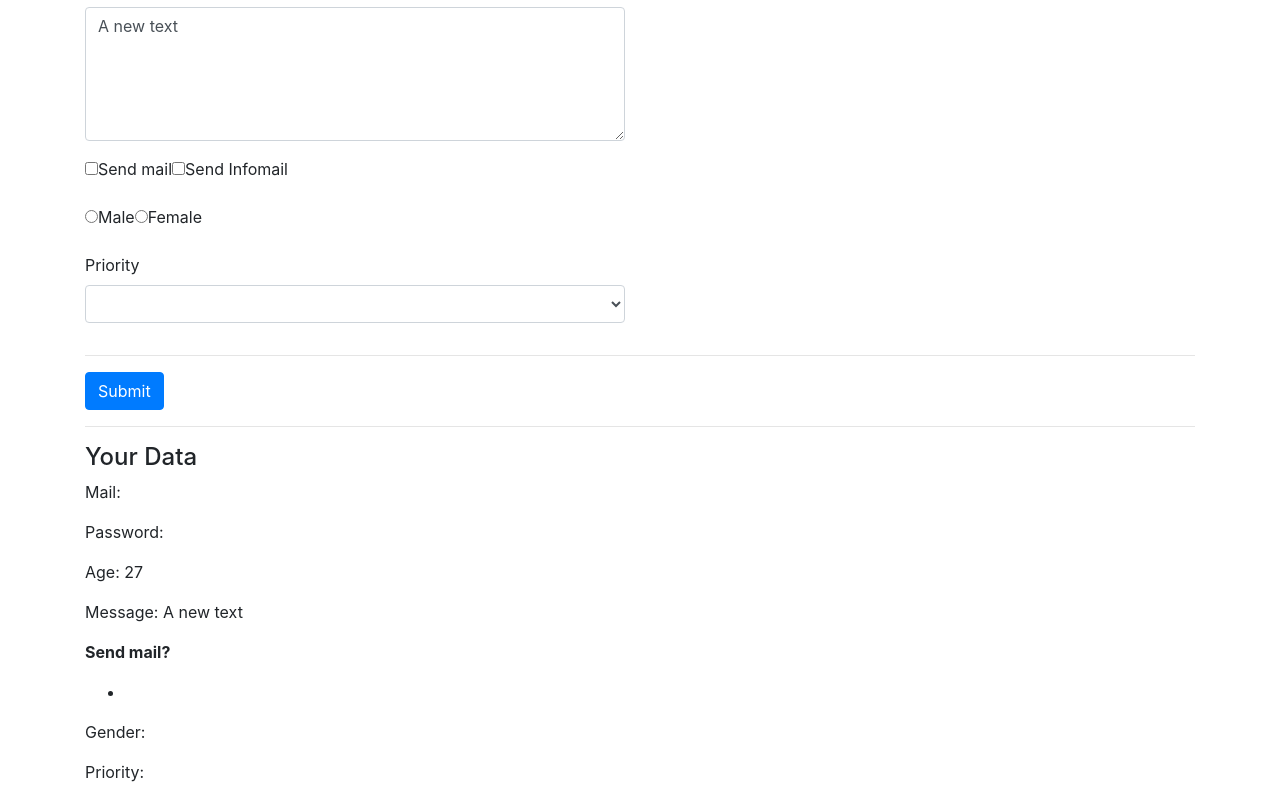
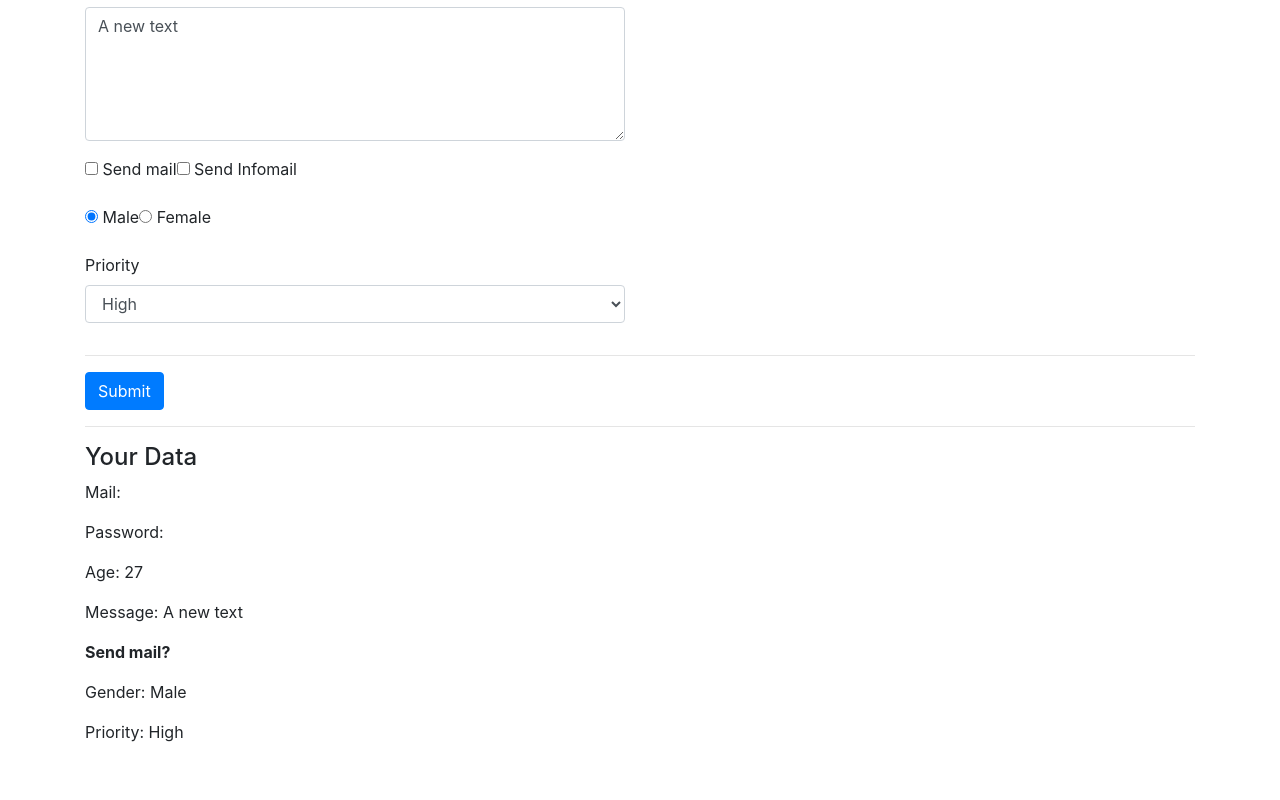
Before and after one commit to leriil/vue-first-steps, a Vue app: page / in a window 1280 px wide. Shown: the part 364-1164 px from the top of the page. After the commit the page ends 1124 px from the top, so only its background shows below. Built offline with nearby package versions, Linux system fonts and the light colour scheme; a web font is replaced by a local one.

Commit message:
checkbox, radiobutton, select

```diff
--- a/src/App.vue
+++ b/src/App.vue
@@ -44,30 +44,36 @@
         <div class="row">
              <div class="col-xs-12 col-sm-8 col-sm-offset-2 col-md-6 col-md-offset-3">
                  <div class="form-group">
+                    <!-- add the values of checkboxes to thesame  array -->
                      <label for="sendmail">
                          <input type="checkbox"
                                 id="sendmail"
-                                value="SendMail">Send mail
+                                value="SendMail"
+                                v-model="sendMail"> Send mail
                      </label>
                      <label for="sendInfomail">
                          <input type="checkbox"
                                 id="sendInfomail"
-                                value="sendInfoMail">Send Infomail
+                                value="sendInfoMail"
+                                v-model="sendMail"> Send Infomail
                      </label>
                  </div>
              </div>
         </div>
         <div class="row">
              <div class="col-xs-12 col-sm-8 col-sm-offset-2 col-md-6 col-md-offset-3 form-group">
+                <!-- v-model recognizes that the radiobuttons are in the same group because of v-model, the value selected is automatically stored -->
                  <label for="male">
                      <input type="radio"
                             id="male"
-                            value="Male">Male
+                            value="Male"
+                            v-model="gender">  Male
                  </label>
                  <label for="female">
                      <input type="radio"
                             id="female"
-                            value="Female">Female
+                            value="Female"
+                            v-model="gender">  Female
                  </label>
              </div>
         </div>
@@ -75,8 +81,11 @@
             <div class="col-xs-12 col-sm-8 col-sm-offset-2 col-md-6 col-md-offset-3 form-group">
                 <label for="priority">Priority</label>
                 <select id="priority"
-                        class="form-control">
-                        <option></option></select>
+                        class="form-control"
+                        v-model="selectedPriority">
+                        <option
+                        v-for="p in priorities" >{{p}}</option>
+                 </select>
             </div>
         </div>
         <hr>
@@ -103,10 +112,10 @@
                      <p style="white-space: pre">Message: {{message}} </p>
                      <p><strong>Send mail? </strong></p>
                      <ul>
-                         <li></li>
+                         <li v-for="s in sendMail">{{s}}</li>
                      </ul>
-                     <p>Gender: </p>
-                     <p>Priority: </p>
+                     <p>Gender: {{gender}}</p>
+                     <p>Priority: {{selectedPriority}}</p>
                  </div>
              </div>
          </div>
@@ -126,7 +135,11 @@
                 password:'',
                 age:27
             },
-            message:'A new text'
+            message:'A new text',
+            sendMail:[],
+            gender:'Male',
+            priorities:['High','Medium','Low'],
+            selectedPriority:'High'
         }
     }
 }
```
